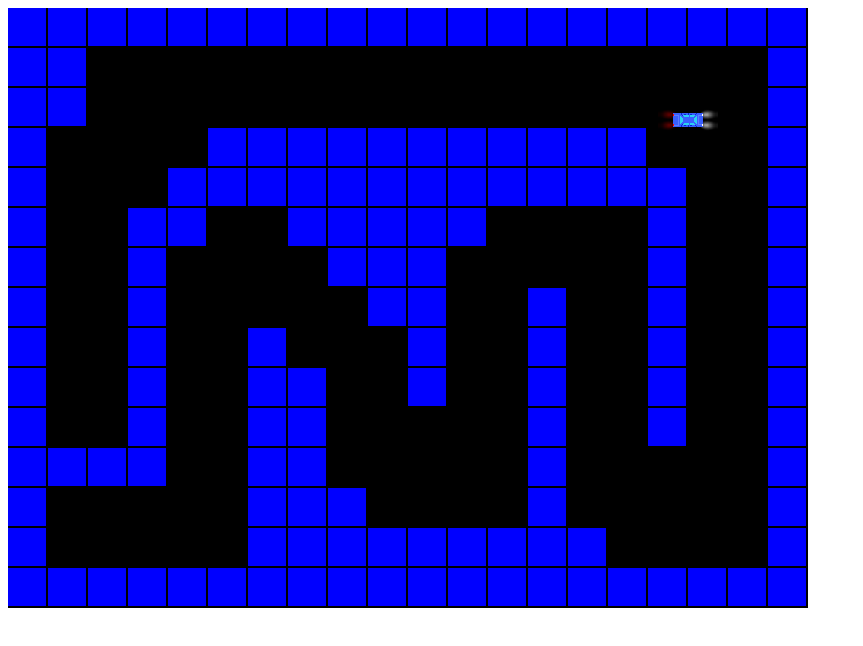
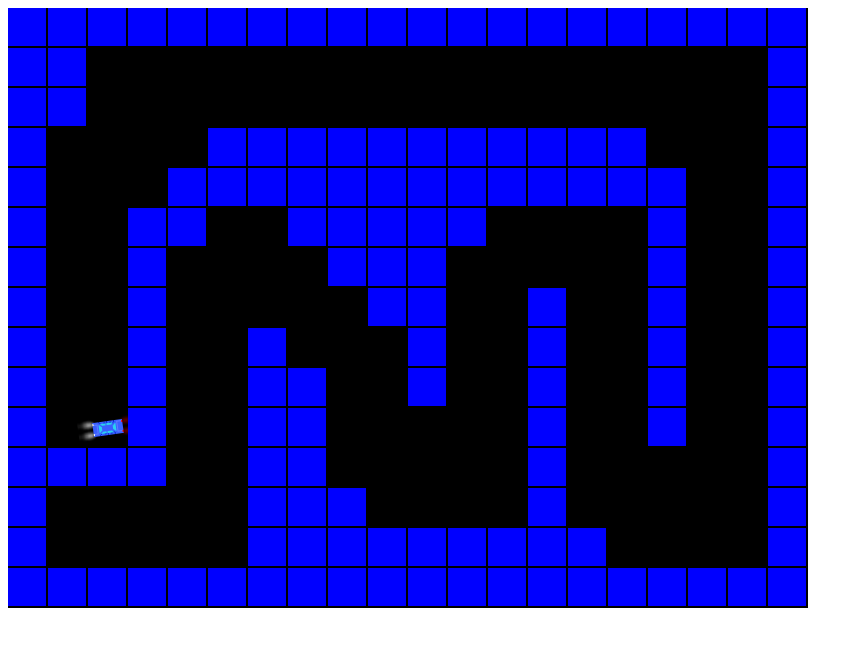
Before and after one commit to 7aylor/javascript, a plain HTML site: page JS games/Racing Game/game.html in a window 1280 px wide. Shown: the whole page, without its empty margins (0-863 px from the left). Drawn offline with Linux system fonts and the light colour scheme.

Commit message:
car spins

```diff
--- a/JS games/Racing Game/game.html
+++ b/JS games/Racing Game/game.html
@@ -12,10 +12,11 @@
 	var carPic = document.createElement("img");
 	var carPicLoaded = false;
 
-	var ballX = 75;
-	var ballY = 75;
-	var ballSpeedX = 5;
-	var ballSpeedY = 7;
+	var carX = 75;
+	var carY = 75;
+	var carAng = 0;
+	var carSpeedX = 5;
+	var carSpeedY = 7;
 	var canvas, canvasContext;
 
 	var mouseX = 0;
@@ -64,7 +65,7 @@
 		}
 		carPic.src = "player1car.png";
 
-		ballReset();
+		carReset();
 	}
 
 	function updateAll() {
@@ -72,43 +73,44 @@
 		drawAll();
 	}
 
-	function ballReset() {
+	function carReset() {
 		for(var eachRow = 0; eachRow < TRACK_ROWS; eachRow++){
 			for(var eachCol = 0; eachCol < TRACK_COLS; eachCol++){
 				var arrayIndex = TRACK_COLS * eachRow + eachCol;
 				if(trackGrid[arrayIndex] == 2){
                     trackGrid[arrayIndex] == 0;
-                    ballX = eachCol * TRACK_W + TRACK_W/2;
-                    ballY = eachRow * TRACK_H + TRACK_H/2;
+                    carX = eachCol * TRACK_W + TRACK_W/2;
+                    carY = eachRow * TRACK_H + TRACK_H/2;
                 }
             }
         }
 	}
 
-	function ballMove(){
-		ballX += ballSpeedX;
-		ballY += ballSpeedY;
+	function carMove(){
+		//carX += carSpeedX;
+		//carY += carSpeedY;
+		carAng += 0.02;
 
-		if(ballX < 0 && ballSpeedX < 0.0){ //left
-			ballSpeedX *= -1;
+		if(carX < 0 && carSpeedX < 0.0){ //left
+			carSpeedX *= -1;
 		}
-		if(ballX > canvas.width && ballSpeedX > 0.0){ //right
-			ballSpeedX *= -1;
+		if(carX > canvas.width && carSpeedX > 0.0){ //right
+			carSpeedX *= -1;
 		}
-		if(ballY < 0 && ballSpeedY < 0.0){ //top edge
-			ballSpeedY *= -1;
+		if(carY < 0 && carSpeedY < 0.0){ //top edge
+			carSpeedY *= -1;
 		}
-		if(ballY > canvas.height){ //bottom edge
-			//ballSpeedY *= -1;
-			ballReset();
+		if(carY > canvas.height){ //bottom edge
+			//carSpeedY *= -1;
+			carReset();
 			trackReset();
 		}
 	}
 
 	function isTrackAtColRow(col, row){
 		if(col >= 0 && col < TRACK_COLS && row >= 0 & row < TRACK_ROWS){
-			var trackIndexUnderBall = rowColToArrayIndex(col, row);
-		return (trackGrid[trackIndexUnderBall] == 1);
+			var trackIndexUnderCar = rowColToArrayIndex(col, row);
+		return (trackGrid[trackIndexUnderCar] == 1);
 		}
 		else{
 			return false;
@@ -117,36 +119,36 @@
 
 	}
 
-	function ballTrackHandling(){
-		var ballTrackCol = Math.floor(ballX / TRACK_W);
-		var ballTrackRow = Math.floor(ballY / TRACK_H);
-		var trackIndexUnderBall = rowColToArrayIndex(ballTrackCol, ballTrackRow);
+	function carTrackHandling(){
+		var carTrackCol = Math.floor(carX / TRACK_W);
+		var carTrackRow = Math.floor(carY / TRACK_H);
+		var trackIndexUnderCar = rowColToArrayIndex(carTrackCol, carTrackRow);
 
-		if(ballTrackCol >= 0 && ballTrackCol < TRACK_COLS && ballTrackRow >= 0 && ballTrackRow < TRACK_ROWS) {
+		if(carTrackCol >= 0 && carTrackCol < TRACK_COLS && carTrackRow >= 0 && carTrackRow < TRACK_ROWS) {
 
-			if(isTrackAtColRow(ballTrackCol, ballTrackRow)) {
+			if(isTrackAtColRow(carTrackCol, carTrackRow)) {
 
-				var prevBallX = ballX - ballSpeedX;
-				var prevBallY = ballY - ballSpeedY;
-				var prevTrackCol = Math.floor(prevBallX / TRACK_W);
-				var prevTrackRow = Math.floor(prevBallY / TRACK_H);
+				var prevCarX = carX - carSpeedX;
+				var prevCarY = carY - carSpeedY;
+				var prevTrackCol = Math.floor(prevCarX / TRACK_W);
+				var prevTrackRow = Math.floor(prevCarY / TRACK_H);
 
 				var bothTestsFailed = true;
-				if(prevTrackCol != ballTrackCol){
-					if(isTrackAtColRow(prevTrackCol, ballTrackRow) == false){
-						ballSpeedX *= -1;
+				if(prevTrackCol != carTrackCol){
+					if(isTrackAtColRow(prevTrackCol, carTrackRow) == false){
+						carSpeedX *= -1;
 						bothTestsFailed = false;
 					}
 				}
-				if(prevTrackRow != ballTrackRow){
-					if(isTrackAtColRow(ballTrackCol, prevTrackRow) == false){
-						ballSpeedY *= -1;
+				if(prevTrackRow != carTrackRow){
+					if(isTrackAtColRow(carTrackCol, prevTrackRow) == false){
+						carSpeedY *= -1;
 						bothTestsFailed = false;
 					}
 				}
 				if(bothTestsFailed){ //armpit case
-					ballSpeedX *= -1;
-					ballSpeedY *= -1;
+					carSpeedX *= -1;
+					carSpeedY *= -1;
 				}
 
 			}
@@ -154,8 +156,8 @@
 	}
 
 	function moveAll(){
-		ballMove();
-		ballTrackHandling();
+		carMove();
+		carTrackHandling();
 	}
 
 	function rowColToArrayIndex(col, row){
@@ -177,13 +179,20 @@
 
 	function drawAll(){
 		colorRect(0,0, canvas.width, canvas.height, 'black'); //clear screen
-		//colorCircle(ballX, ballY, 10, 'red'); //draw ball
+		//colorCircle(carX, carY, 10, 'red'); //draw car
 		if(carPicLoaded){
-			canvasContext.drawImage(carPic,
-				ballX - carPic.width/2, ballY - carPic.height/2);
+			drawBitmapCenteredWithRotation(carPic, carX, carY, carAng);
 		}
 
 		drawTracks();
+	}
+
+	function drawBitmapCenteredWithRotation(useBitmap, atX, atY, withAng){
+		canvasContext.save();
+		canvasContext.translate(atX, atY);
+		canvasContext.rotate(withAng);
+		canvasContext.drawImage(useBitmap,-useBitmap.width/2,-useBitmap.height/2);
+		canvasContext.restore();
 	}
 
 	function colorRect(topLeftX, topLeftY, boxWidth, boxHeight, fillColor){
```
